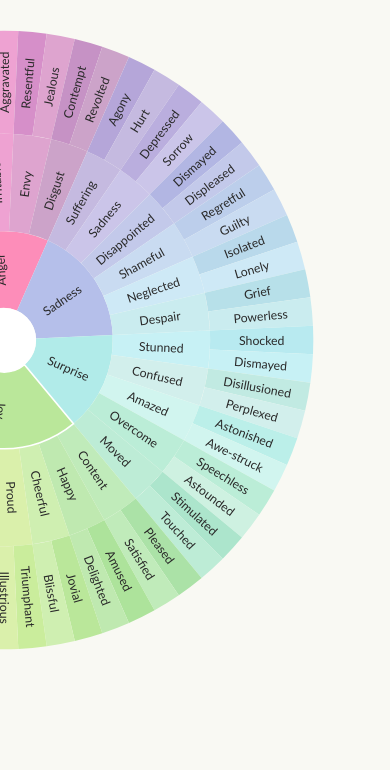
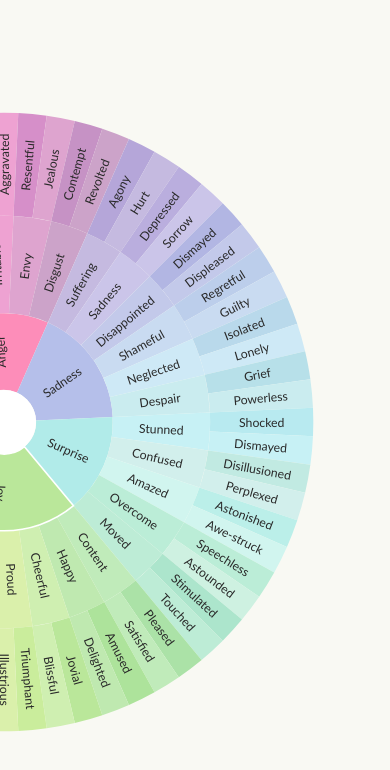
Before and after one commit to juleshaggard/department-of-emotions, a React (Vite) app: page / in a window 390 px wide. Shown: the top 770 px of the page. Built offline with nearby package versions, Linux system fonts and the light colour scheme.

Commit message:
Center the mobile wheel in the visible viewport

```diff
--- a/src/explorer/explorer.css
+++ b/src/explorer/explorer.css
@@ -127,9 +127,15 @@
 }
 
 @media (max-width: 600px) {
-  .explorer-page { overflow-x: clip; }
+  body:has(.explorer-page) { min-height: 0; }
+  .explorer-page { height: 100svh; height: 100dvh; min-height: 0; overflow: clip; }
+  .explorer-main { height: 100%; padding-block: 0; }
+  .explorer-layout { display: block; height: 100%; }
+  .wheel-column, .wheel-workspace { height: 100%; min-height: 0; }
+  .wheel-workspace { display: flex; align-items: center; }
   .wheel-stage {
     --mobile-wheel-size: min(160vw, 820px);
+    flex-shrink: 0;
     width: var(--mobile-wheel-size);
     margin-inline: calc(100% - var(--mobile-wheel-size) - 12vw) 0;
   }
```
Also changed, not shown: 2 other files (tests, documents, lock files or other folders).
